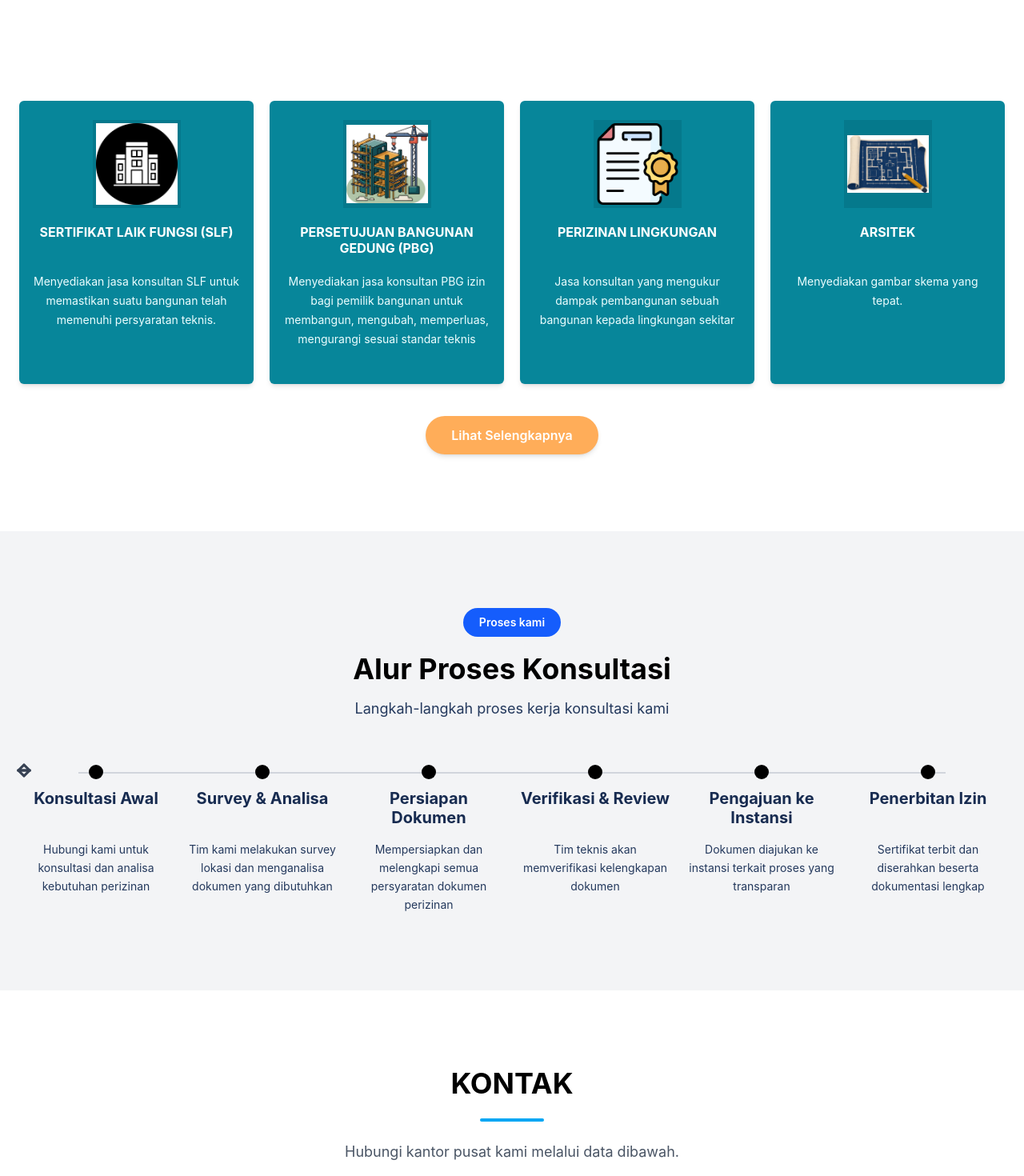
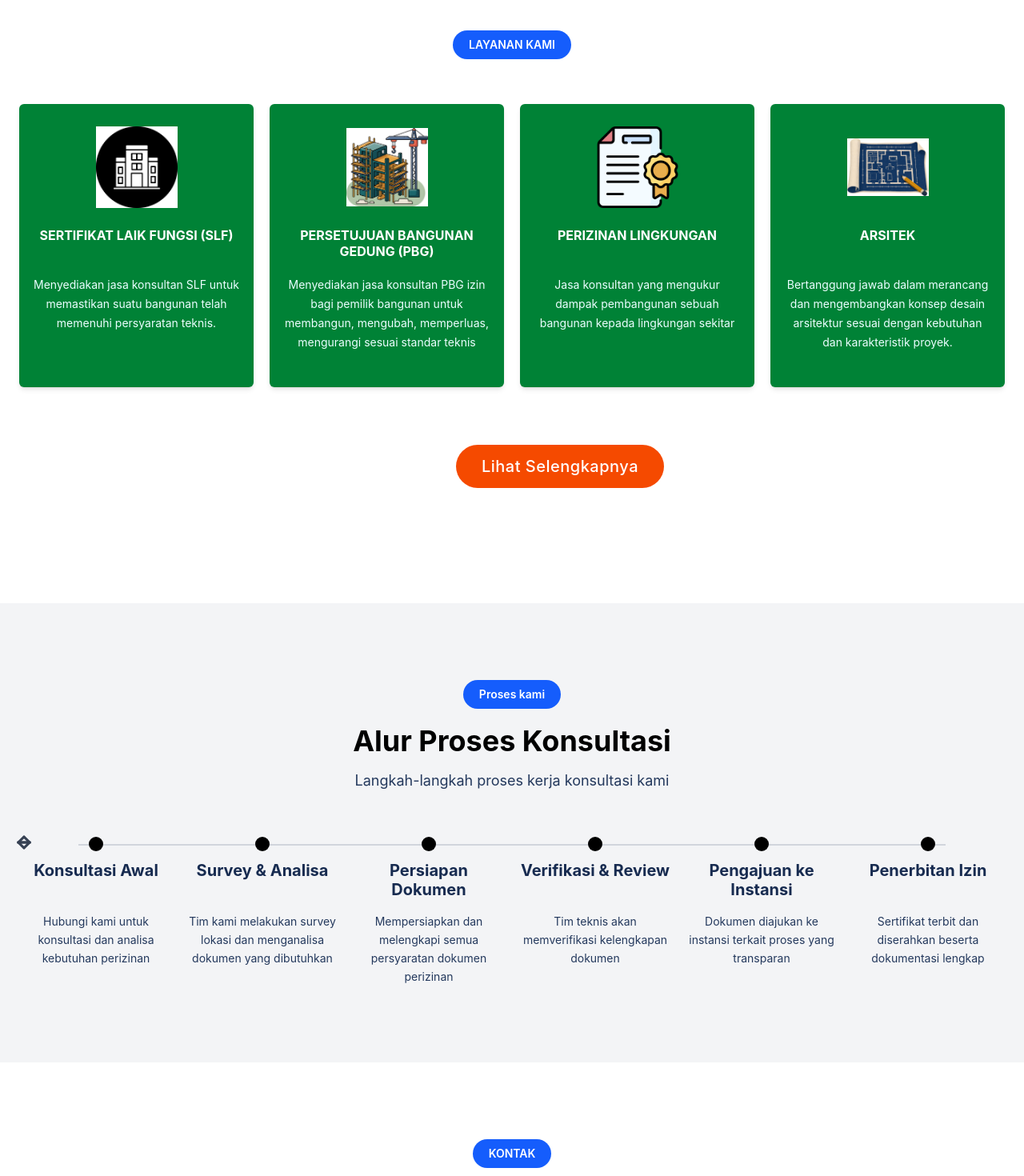
Before and after one commit to abinuraga/ciptes, a React (Vite) app: page / in a window 1280 px wide. Shown: the part 2860-4330 px from the top of the page at 80% size. Built offline with nearby package versions, Linux system fonts and the light colour scheme.

Commit message:
memperbaiki tampilan home

```diff
--- /dev/null
+++ b/src/component/scrolltop.jsx
@@ -0,0 +1,18 @@
+import { useEffect } from "react";
+import { useLocation } from "react-router-dom";
+
+function ScrollTop() {
+    const { pathname } = useLocation();
+
+    useEffect(() => {
+        window.scrollTo({
+            top: 0,
+            left: 0,
+            behavior: "instant",
+        });
+    }, [pathname]);
+
+    return null;
+}
+
+export default ScrollTop;
--- a/src/home.jsx
+++ b/src/home.jsx
@@ -9,6 +9,7 @@ import {LuUsersRound, LuChartColumnIncreasing, LuClock } from "react-icons/lu";
 import Navbar from "./component/Navbar";
 import Logocaraousel from "./component/caraousel";
 import { HashLink } from "react-router-hash-link";
+import { Link } from "react-router-dom";
 
 import icon1 from "./img/icon_gedung.png";
 import icon2 from "./img/pbg_icon.png";
@@ -247,12 +248,14 @@ function Homepage() {
         <div className="mx-auto w-full max-w-7xl">
 
           {/* Heading */}
-          <div className="mb-8 text-center sm:mb-10" data-aos="fade-left" data-aos-delay="100">
+          <div className="mb-14 text-center" data-aos="fade-down" data-aos-delay="100">
 
-            <h2 className="text-3xl fon-bold tracking-wide text-white sm:text-4xl md:text-5xl">
-              LAYANAN KAMI
-            </h2>
-          </div>
+          <span className="inline-block rounded-full bg-blue-600 px-5 py-2 text-sm font-semibold text-white">
+            LAYANAN KAMI
+          </span>
+
+
+        </div>
 
           {/* Service grid */}
           <div className="grid grid-cols-1 gap-5 sm:grid-cols-2 lg:grid-cols-4">
@@ -279,15 +282,15 @@ function Homepage() {
               {
                 image: icon4,
                 title: "ARSITEK",
-                description: "Menyediakan gambar skema yang tepat.",
+                description: "Bertanggung jawab dalam merancang dan mengembangkan konsep desain arsitektur sesuai dengan kebutuhan dan karakteristik proyek.",
               },
             ].map((service, index) => (
               <div key={index}
-              className="flex h-full flex-col items-center rounded-md bg-[#07869a] px-5 py-6 text-center shadow-md transition
+              className="flex h-full flex-col items-center rounded-md bg-green-700 px-5 py-6 text-center shadow-md transition
               duration-300 hover:-translate-y-2 hover:shadow-xl sm:px-4 sm:py-6" data-aos="fade-left" data-aos-delay={100 + index * 100}>
 
                 {/* gambar layanan */}
-                <div className="mb-5 flex h-[110px] w-[110px] shrink-0 items-center justify-center overflow-hidden bg-[#05798c]">
+                <div className="mb-5 flex h-[110px] w-[110px] shrink-0 items-center justify-center overflow-hidden bg-green-700">
                   <img
                   src={service.image}
                   alt={service.title}
@@ -312,10 +315,13 @@ function Homepage() {
 
           {/* tombol link layanan */}
           <div className="mt-9 flex justify-center sm:mt-10" data-aos="fade-up" data-aos-delay="200">
-            <a href="/layanan" className="inline-flex min-w-[190] items-center justify-center rounded-full bg-[#ffad59]
-            px-8 py-3 text-sm font-semibold text-white shadow-md transition duration-300 hover:bg-orange-500 hover:shadow-lg sm:text-base">
-              Lihat Selengkapnya
-            </a>
+
+            <Link smooth to="/layanan" className=" mt-8 ml-30 mb-12 inline-flex flex flex-col items-center justify-center rounded-full
+              bg-orange-600 px-8 py-3 text-[20px] font-medium tracking-wide
+            text-white transition-all duration-500 hover:-translate-y-1
+            hover:bg-sky-500 hover:shadow-lg">Lihat Selengkapnya</Link>
+
+
           </div>
         </div>
       </section>
@@ -474,12 +480,20 @@ function Homepage() {
         id="contact"
         className="w-full bg-white px-4 py-16 sm:px-6 sm:py-20 md:py-24"
       >
-        <div  className="mx-auto w-full max-w-7xl text-center" data-aos="fade-up" data-aos-delay="200">
-          <h2 className="mb-6 text-3xl font-bold sm:text-3xl md:text-4xl">
+        {/*header*/}
+        <div className="mb-14 text-center" data-aos="fade-down" data-aos-delay="100">
+
+          <span className="inline-block rounded-full bg-blue-600 px-5 py-2 text-sm font-semibold text-white">
             KONTAK
+          </span>
+
+          <h2 className="mt-5 text-2xl font-bold text-[#17b50] sm:text-3xl md:text-4xl">
+            Hubungi kami
           </h2>
-          <div className="mx-auto mt-5 h-1 w-16 rounded bg-sky-500 sm:w-20"></div>
-          <p className="mt-6 text-base leading-7 text-gray-600 sm:text-lg md:text-lg">Hubungi kantor pusat kami melalui data dibawah.</p>
+
+          <p className="mt-4 text-sm leading-7 text-[#24395d] sm:text-base md:text-lg">
+            Melalui data informasi dibawah ini
+          </p>
         </div>
       </section>
 
--- a/src/layanan.jsx
+++ b/src/layanan.jsx
@@ -9,6 +9,7 @@ import bg1 from "./img/mekanik.jpg";
 import bg2 from "./img/perencanaan.jpg";
 import bg3 from "./img/konstruk.jpg";
 import bg4 from "./img/gedung_lingkungan.jpg";
+import ScrollTop from "./component/scrolltop";
 
 function Layanan() {
 
@@ -25,6 +26,7 @@ function Layanan() {
     return (
         <>
         <Navbar/>
+        <ScrollTop/>
 
         <section>
         <section id="pelayanan1"  className="relative flex min-h-[60vh] w-full flex-col items-center px-8  justify-center overflow-hidden bg-White-100 pt-24"
```
